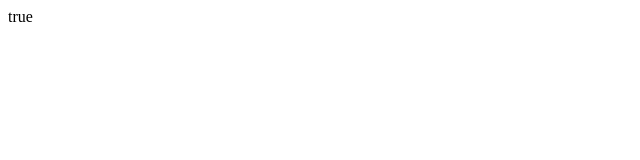
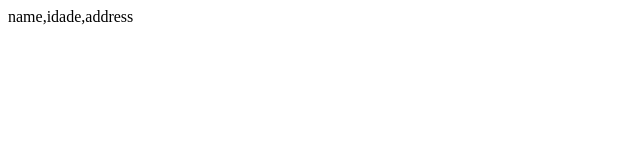
Before and after one commit to RaizaCirne/js-antes-do-react, a website built with Vite: page index.html in a window 1280 px wide. Shown: the whole page, without its empty margins (0-640 px from the left). Built offline with nearby package versions, Linux system fonts and the light colour scheme.

Commit message:
Feat: add metodo Object.keys

```diff
--- a/index.html
+++ b/index.html
@@ -10,6 +10,8 @@
     <div id="app"></div>
     <script type="module" src="/main.js"></script>
     <script type="module" src="/expressao-in.js"></script>
+    <script type="module" src="/object.keys.js"></script>
+
 
   </body>
 </html>
--- /dev/null
+++ b/object.keys.js
@@ -0,0 +1,14 @@
+// Object.keys → método pra retornar um vetor com todas as chaves do objeto
+
+const user = {
+  name: 'Diego',
+  idade: 27,
+  address: {
+    street: 'Rua teste',
+    number: 176,
+  },
+}
+
+// Retorna um vetor com todas as chaves do objeto
+// Retorna nome, idade, address
+document.body.innerText = Object.keys(user);
```
